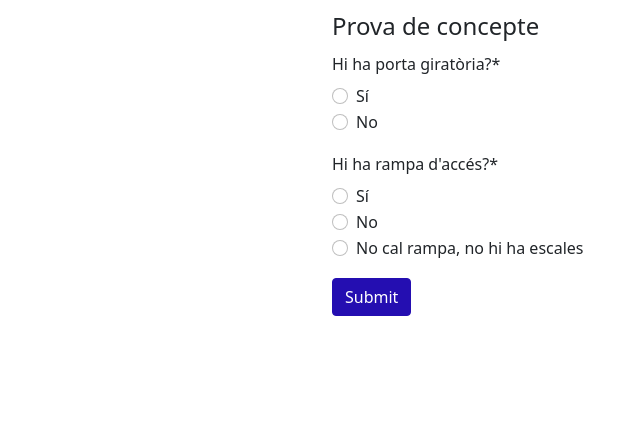
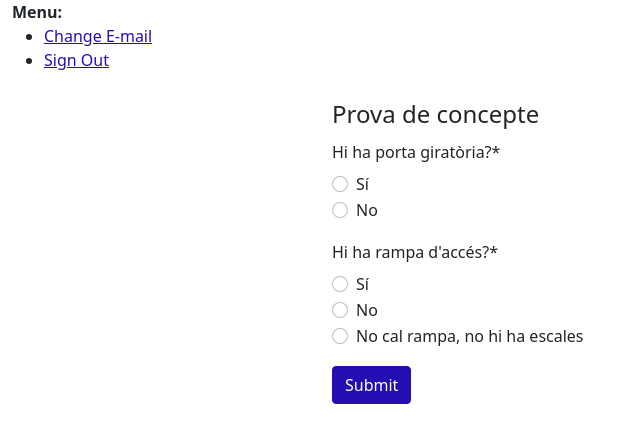
Before and after one commit to ctrl-alt-d/proaV2, a Django app: page / in a window 1280 px wide. Shown: the top 443 px of the page, without its empty margins (0-640 px from the left). Run offline with Django 4.2, Linux system fonts and the light colour scheme; the visitor is signed in with stand-in values (Sample User, id 1); data comes from the database, SQL or seed files in the repository; style sheets or scripts are compiled from the project's sources; some libraries are stand-ins or nearby versions.

Commit message:
afegir logout al base

```diff
--- a/src/templates/base.html
+++ b/src/templates/base.html
@@ -24,6 +24,20 @@
 </head>
 <body>
   <div class="container-fluid" id="content">
+
+    <div>
+      <strong>{% trans "Menu:" %}</strong>
+      <ul>
+        {% if user.is_authenticated %}
+        <li><a href="{% url 'account_email' %}">{% trans "Change E-mail" %}</a></li>
+        <li><a href="{% url 'account_logout' %}">{% trans "Sign Out" %}</a></li>
+        {% else %}
+        <li><a href="{% url 'account_login' %}">{% trans "Sign In" %}</a></li>
+        <li><a href="{% url 'account_signup' %}">{% trans "Sign Up" %}</a></li>
+        {% endif %}
+      </ul>
+    </div>
+
     <div id="subcontent" class="{% if menu.subitems %}subcontentwithsubmenu{% endif %}" >
 
       {% if messages %}
```
